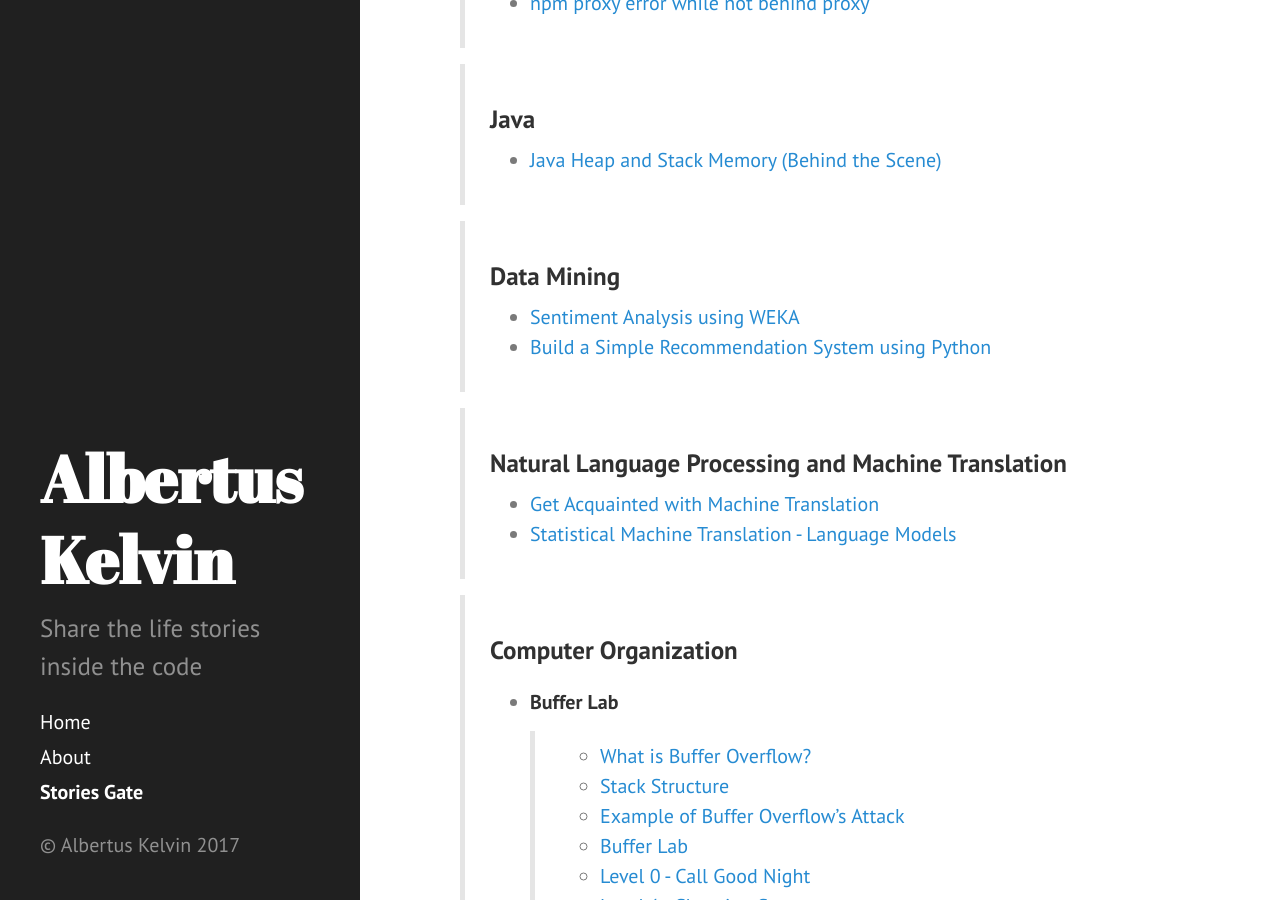
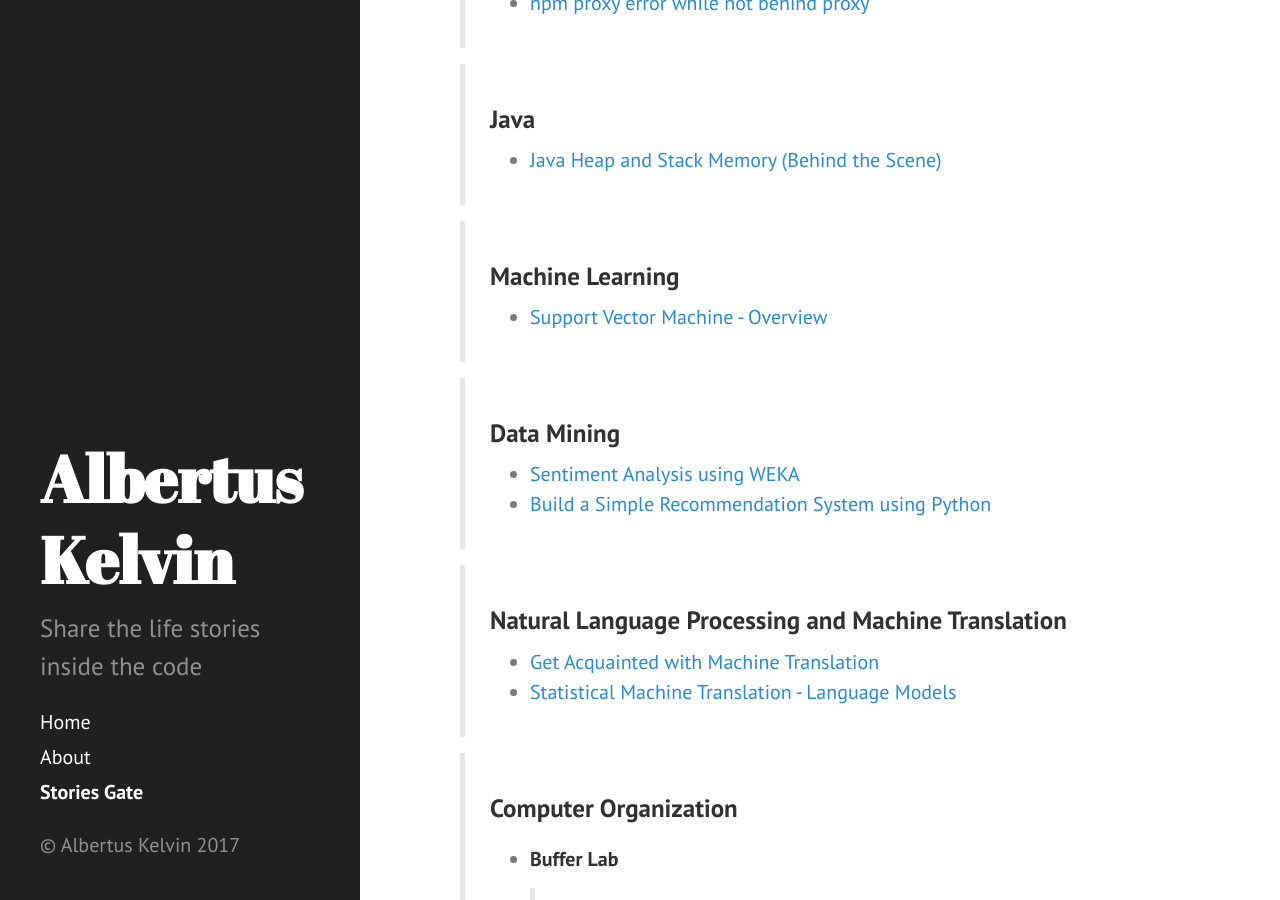
Before and after one commit to albertusk95/albertusk95.github.io, a Jekyll site: the page built from gate.md, in a window 1280 px wide and 900 px high, scrolled down 471 px. Built offline with Jekyll 4.4.1, drawn with Linux system fonts in a browser that asks for light colours.

Commit message:
update gate

```diff
--- a/gate.md
+++ b/gate.md
@@ -14,6 +14,9 @@ You can go to my stories easily using these navigation links.
 
 > ### Java
 > * [Java Heap and Stack Memory (Behind the Scene)](https://albertusk95.github.io/2017/01/11/heap-stack)
+
+> ### Machine Learning
+> * [Support Vector Machine - Overview](https://albertusk95.github.io/2017/01/13/svm-math)
 
 > ### Data Mining
 > * [Sentiment Analysis using WEKA](https://albertusk95.github.io/2016/12/26/sentiment-analysis)
```
